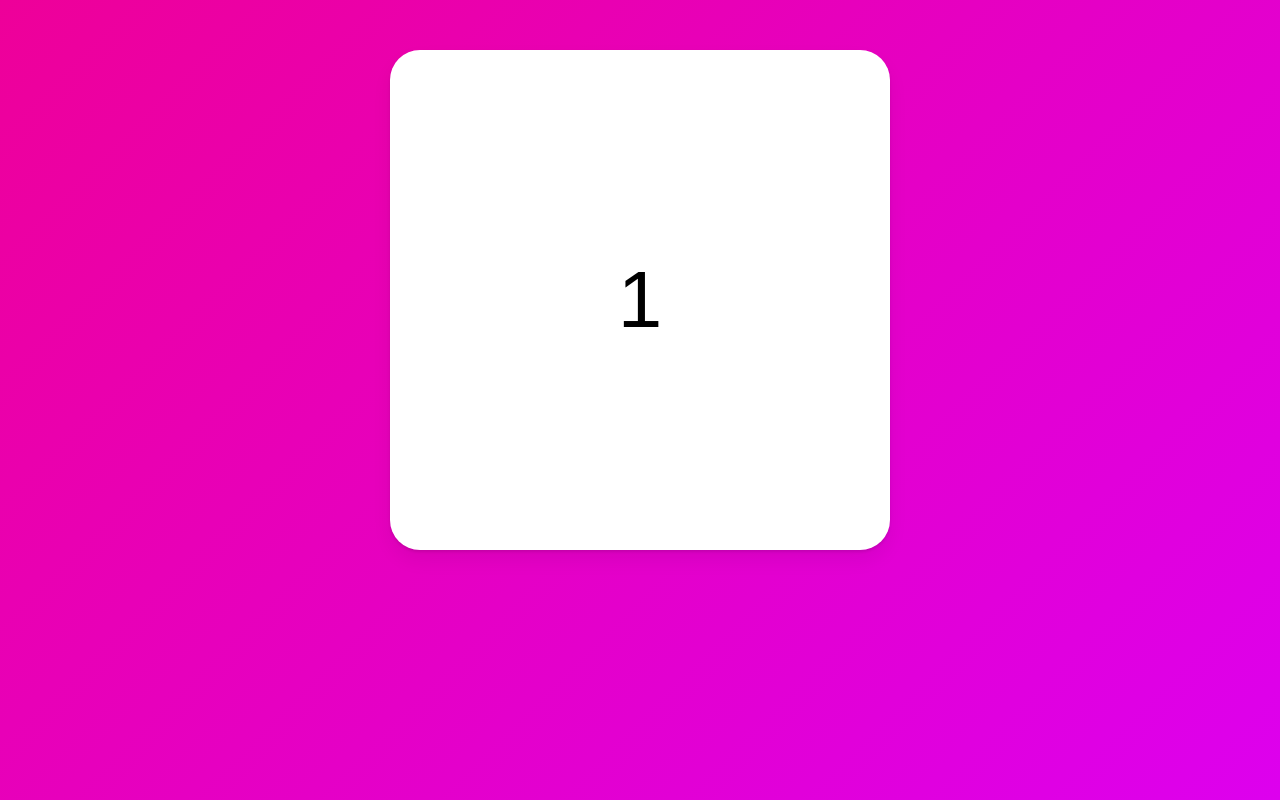
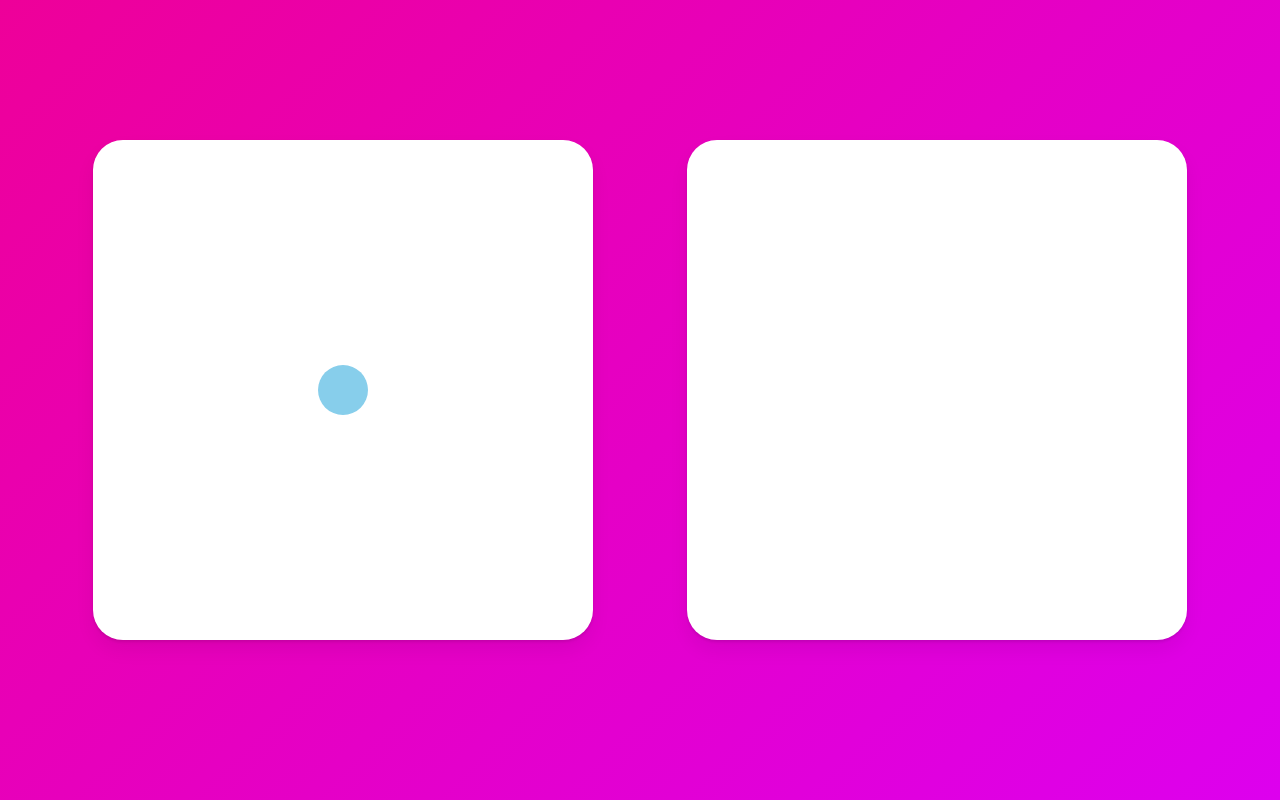
Before and after one commit to Leeseunghwan7305/react-animation, a React (Create React App) app: page / in a window 1280 px wide. Built offline with nearby package versions, Linux system fonts and the light colour scheme.

Commit message:
layout and layoutId

```diff
--- a/src/App.tsx
+++ b/src/App.tsx
@@ -11,14 +11,13 @@ const Wrapper = styled.div`
   height: 100vh;
   width: 100vw;
   display: flex;
-  justify-content: center;
+  justify-content: space-evenly;
   align-items: center;
   font-weight: 300;
   font-family: "Source Sans Pro", sans-serif;
   color: black;
   line-height: 1.2;
   background: linear-gradient(135deg, #e09, #d0e);
-  flex-direction: column;
 `;
 
 const Box = styled(motion.div)`
@@ -29,16 +28,19 @@ const Box = styled(motion.div)`
   margin-bottom: 20px;
   width: 500px;
   height: 500px;
-  position: absolute;
   top: 50px;
   background-color: rgba(255, 255, 255, 255);
   border-radius: 30px;
   box-shadow: 0 2px 3px rgba(0, 0, 0, 0.1), 0 10px 20px rgba(0, 0, 0, 0.06);
 `;
-const Button = styled.button`
-  padding: 30px 50px;
-  margin: 5px;
+const Circle = styled(motion.div)`
+  width: 50px;
+  height: 50px;
+  border-radius: 50%;
+  background-color: skyblue;
+  display: flex;
 `;
+
 // const svg: Variants = {
 //   initial: {
 //     fill: "rgba(255,255,255,0)",
@@ -80,41 +82,24 @@ const list = {
   }),
 };
 function App() {
-  const [visible, setVisible] = useState(1);
-  const [direction, setDirection] = useState(false);
-  //motionValue 는 (상태)로 살지 않고있다.
-  // state가 아니다
-  //MotionValue가 바뀌면, 컴포넌트가 재랜더링되지 않는다.
-  const Next = () => {
-    setDirection(false);
-    setVisible((pre) => (pre == 10 ? 1 : pre + 1));
+  const [clicked, setClicked] = useState(true);
+  const changeLayout = () => {
+    setClicked((pre) => !pre);
   };
-  const Pre = () => {
-    setDirection(true);
-    setVisible((pre) => (pre == 1 ? 10 : pre - 1));
-  };
-  console.log(direction);
   return (
     <>
-      <Wrapper>
-        <AnimatePresence custom={direction}>
-          {
-            <Box
-              custom={direction}
-              variants={list}
-              initial="start"
-              animate="end"
-              exit="leaving"
-              key={visible}
-            >
-              {visible}
-            </Box>
-          }
-        </AnimatePresence>
-        <div>
-          <Button onClick={Pre}>Pre</Button>
-          <Button onClick={Next}>Next</Button>
-        </div>
+      <Wrapper onClick={changeLayout}>
+        <Box>
+          {clicked ? (
+            <Circle style={{ borderRadius: 50 }} layoutId="circle"></Circle>
+          ) : null}
+        </Box>
+
+        <Box>
+          {!clicked ? (
+            <Circle layoutId="circle" style={{ borderRadius: 0 }}></Circle>
+          ) : null}
+        </Box>
       </Wrapper>
     </>
   );
```
